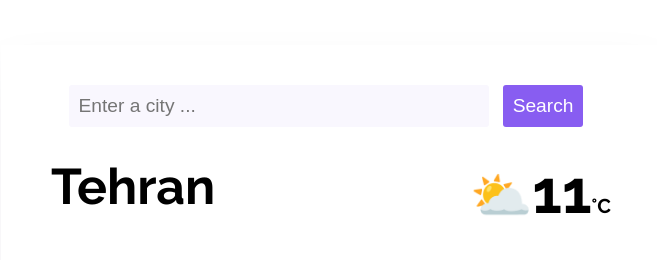
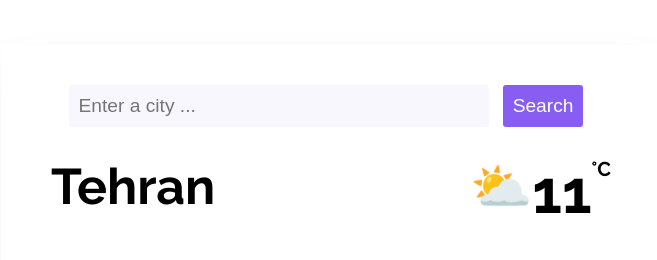
Before and after one commit to nasimrjb/my-weather-app, a plain HTML site: page index.html in a window 1280 px wide. Shown: the top 260 px of the page, without its empty margins (309-966 px from the left). Drawn offline with Linux system fonts and the light colour scheme; a web font is replaced by a local one.

Commit message:
edited temperature css

```diff
--- a/styles.css
+++ b/styles.css
@@ -37,6 +37,8 @@ h1 {
   font-size: 50px;
   font-weight: 700;
   padding: 0px;
+  display: flex;
+  justify-content: space-between;
 }
 .weather {
   padding: 20px;
@@ -58,8 +60,8 @@ footer {
 .degree {
   font-size: 20px;
   line-height: 24px;
-  justify-content: space-between;
   margin-bottom: 20px;
+  display: block;
 }
 .temp {
   font-size: larger;
```
